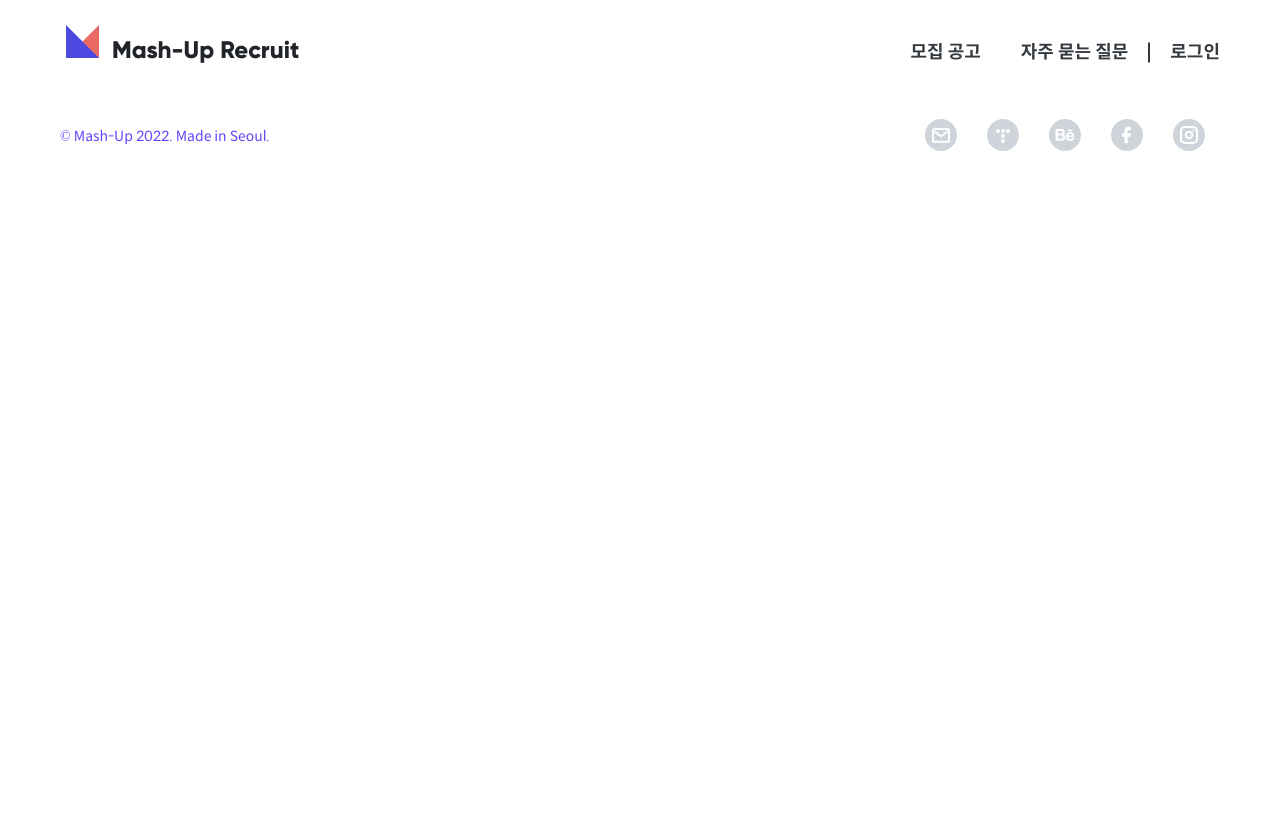
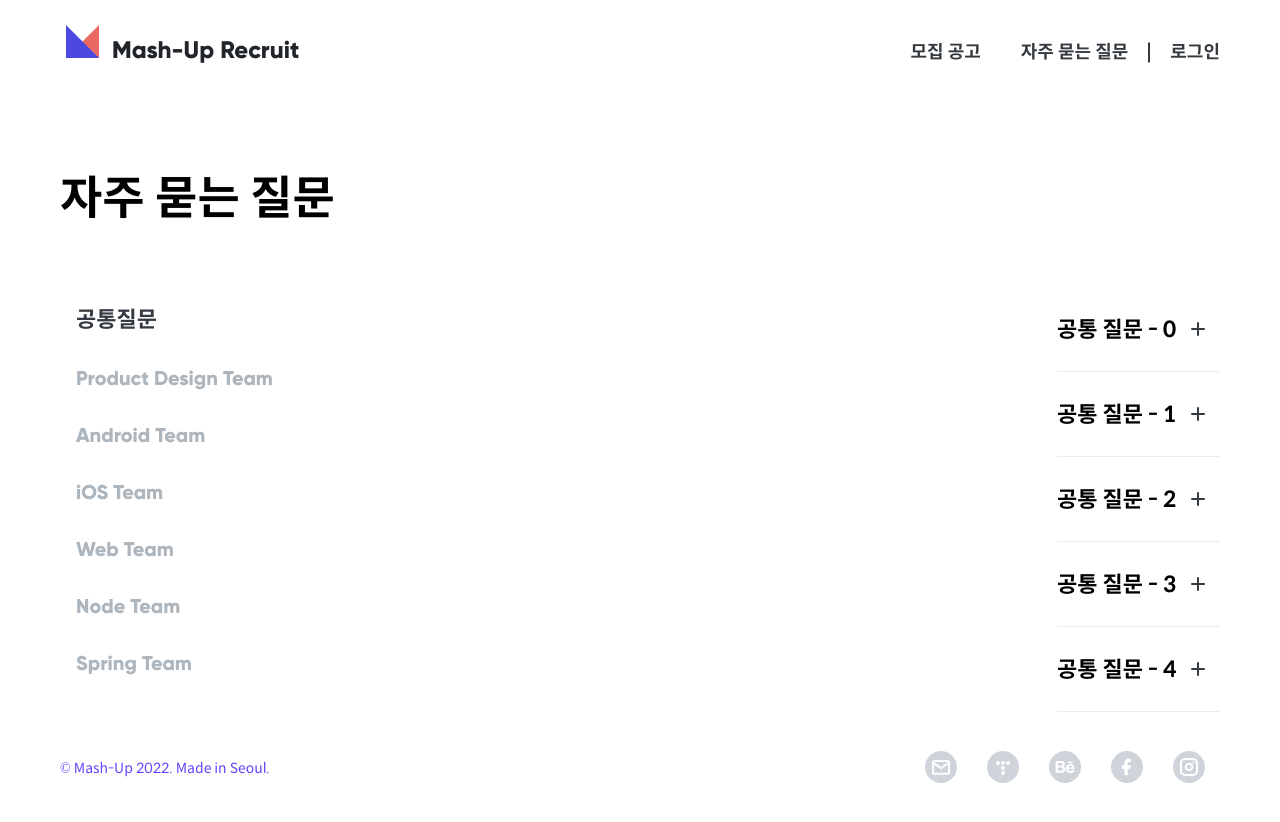
Before and after one commit to mash-up-kr/mash-up-recruit-fe, a Next.js app: page /faq in a window 1280 px wide. Before the commit the page ends 800 px from the top, so only its background shows below. Built offline with nearby package versions, Linux system fonts and the light colour scheme.

Commit message:
Feat: 자주 묻는 질문 페이지를 구현한다

```diff
--- a/pages/faq.tsx
+++ /dev/null
@@ -1,7 +0,0 @@
-import { NextPage } from 'next';
-
-const Faq: NextPage = () => {
-  return <div />;
-};
-
-export default Faq;
--- /dev/null
+++ b/pages/faq/index.tsx
@@ -0,0 +1,51 @@
+import { NextPage } from 'next';
+import { FaqLayout, FaqHeading, SideNavigation, QuestionList, ModalNavigation } from '@/components';
+import { Question } from '@/components/faq/QuestionList/QuestionList.component';
+import { useDetectViewPort } from '@/hooks';
+import { VIEWPORT_SIZE } from '@/constants';
+
+const questions: Question[] = [
+  {
+    id: '0',
+    title: '공통 질문 - 0',
+    content: '공통 질문 답변 - 0',
+  },
+  {
+    id: '1',
+    title: '공통 질문 - 1',
+    content: `공통 질문 답변 - 1 \n 1231313`,
+  },
+  {
+    id: '2',
+    title: '공통 질문 - 2',
+    content: '공통 질문 답변 - 2',
+  },
+  {
+    id: '3',
+    title: '공통 질문 - 3',
+    content: '공통 질문 답변 - 3',
+  },
+  {
+    id: '4',
+    title: '공통 질문 - 4',
+    content: '공통 질문 답변 - 4',
+  },
+];
+
+const Faq: NextPage = () => {
+  const { size } = useDetectViewPort();
+
+  return (
+    <FaqLayout>
+      <FaqHeading title="자주 묻는 질문" />
+      {size === VIEWPORT_SIZE.MOBILE || size === VIEWPORT_SIZE.TABLET_S ? (
+        <ModalNavigation />
+      ) : (
+        <SideNavigation />
+      )}
+      <QuestionList questions={questions} />
+    </FaqLayout>
+  );
+};
+
+export default Faq;
--- a/src/components/common/index.ts
+++ b/src/components/common/index.ts
@@ -11,3 +11,4 @@ export { default as ConfirmModalDialog } from './ConfirmModalDialog/ConfirmModal
 export { default as LabeledInput } from './LabeledInput/LabeledInput.component';
 export { default as LabeledTextArea } from './LabeledTextArea/LabeledTextArea.component';
 export { default as LabeledCheckbox } from './LabeledCheckbox/LabeledCheckbox.component';
+export { default as Accordion } from './Accordion/Accordion.component';
--- /dev/null
+++ b/src/components/faq/index.ts
@@ -0,0 +1,6 @@
+export { default as FaqLayout } from './FaqLayout/FaqLayout.component';
+export { default as SideNavigation } from './SideNavigation/SideNavigation.component';
+export { default as FaqHeading } from './FaqHeading/FaqHeading.component';
+export { default as QuestionList } from './QuestionList/QuestionList.component';
+export { default as Navigation } from './Navigation/Navigation.component';
+export { default as ModalNavigation } from './ModalNavigation/ModalNavigation.component';
--- a/src/components/index.ts
+++ b/src/components/index.ts
@@ -1,3 +1,4 @@
 export * from './common';
 export * from './apply';
 export * from './home';
+export * from './faq';
```
Also changed, not shown: pages/faq/[platformName].tsx (added, +80 -0 lines), src/assets/svg/chevron-down.svg (added).
